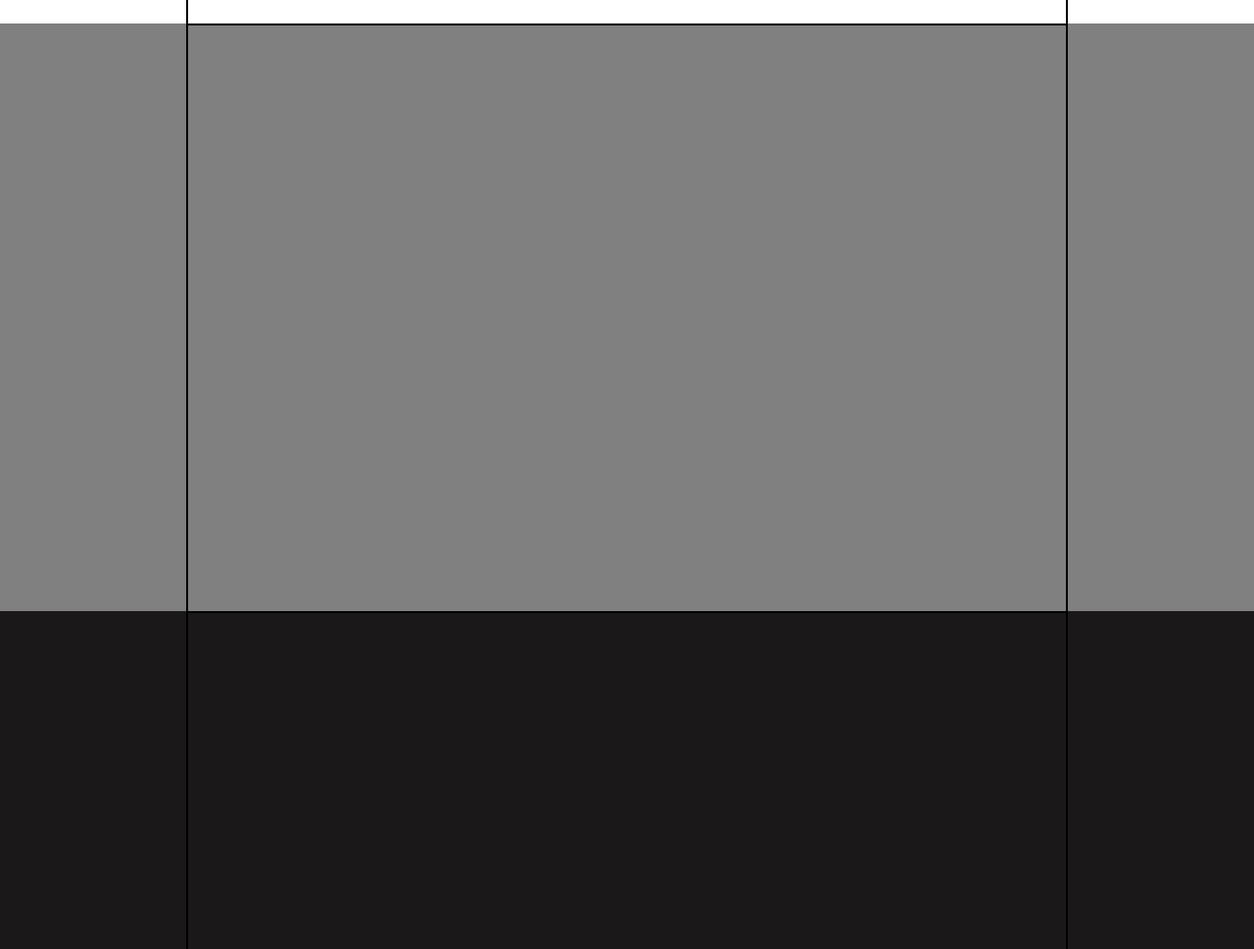
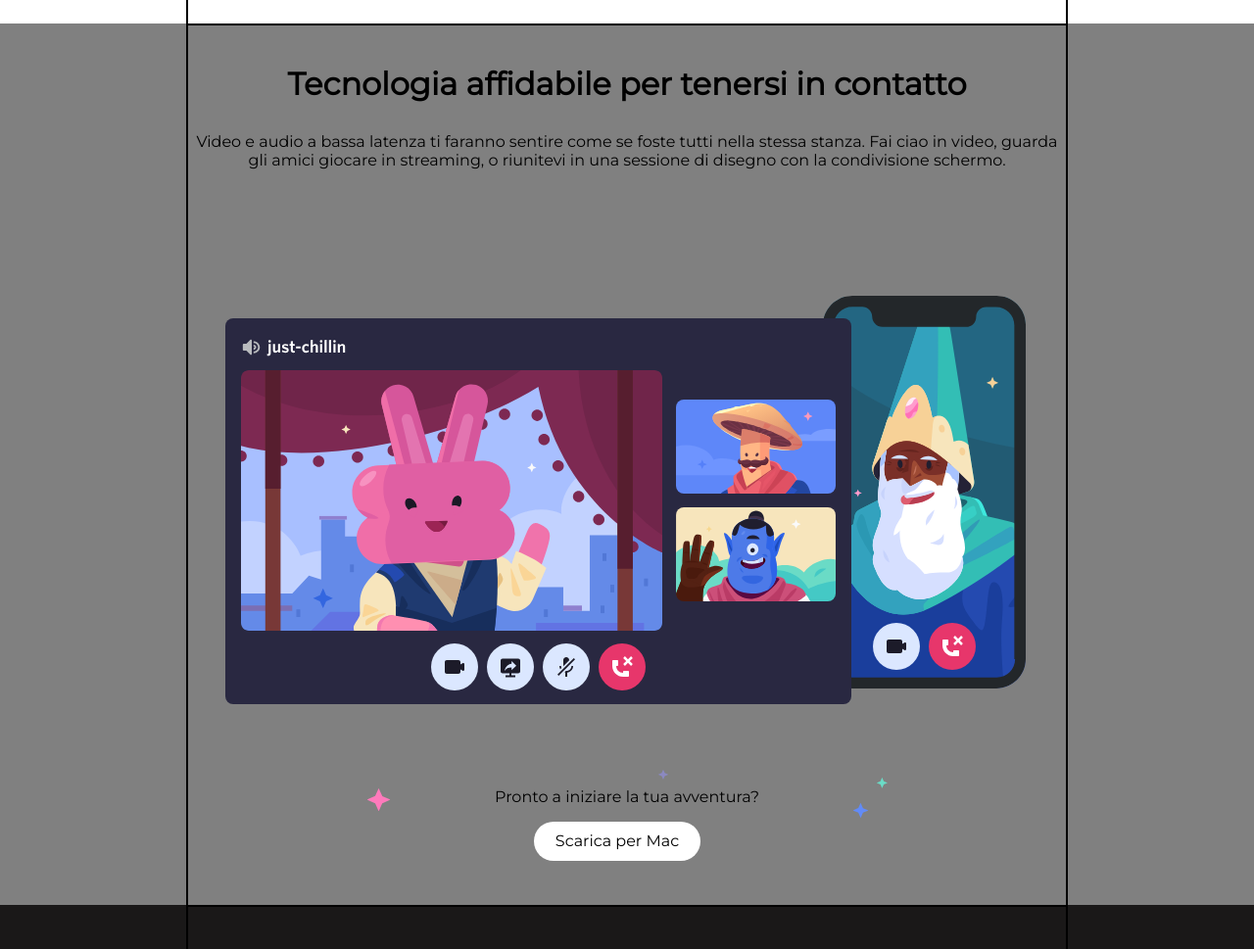
Before and after one commit to stefanocravotta/htmlcss-discord, a plain HTML site: page index.html in a window 1280 px wide. Shown: the part 2460-3429 px from the top of the page at 98% size. Drawn offline with Linux system fonts and the light colour scheme.

Commit message:
fine-ultima-main-section

```diff
--- a/assets/css/style.css
+++ b/assets/css/style.css
@@ -116,7 +116,9 @@ h2{
   margin-bottom: 30px;
 }
 
-
+.xl{
+  height: 900px ;
+}
 
 /* HEADER */
 
@@ -193,11 +195,38 @@ main section aside.description2{
 
 }
 
+section .container .top{
+  padding-top: 40px;
+  height: 20%;
+  text-align: center;
+}
 
+section .container .middle{
+  height: 60%;
+  text-align: center;
+}
+
+
+section .container .bottom{
+  height: 20%;
+  text-align: center;
+}
+
+.star{
+  position: relative;
+  margin: 0 auto;
+}
+
+.star span{
+  position: absolute;
+  left: 50%;
+  top: 50%;
+  transform: translate(-50%, -50%);
+}
 
 /* FOOTER */
 
 
 footer{
-  height: 1000px;
+  height: 600px;
 }
--- a/index.html
+++ b/index.html
@@ -79,6 +79,9 @@
 
           <!-- /SEZIONE 1 -->
 
+          <!-- SEZIONE 2 -->
+
+
 
     <section class="back-grey">
 
@@ -86,8 +89,8 @@
         <aside class="description">
 
           <div class="text">
-            <h2>Un luogo a invito con tutto lo spazio necessario per parlare</h2>
-            <p>I server Discord sono organizzati in canali tematici in cui puoi collaborare, condividere o semplicemente parlare della tua giornata senza intasare una chat di gruppo.</p>
+            <h2>Dove trovarsi é facile</h2>
+            <p>Mettiti comodo in un canale vocale quando hai tempo. Gli amici nel tuo server possono vedere che sei lì e unirsi istantaneamente senza dover chiamare.</p>
           </div>
 
         </aside>
@@ -100,19 +103,69 @@
 
     </section>
 
+          <!-- /SEZIONE 2 -->
+
+          <!-- SEZIONE 3 -->
+
 
     <section class="back-white">
 
-      <div class="container"></div>
+
+
+      <div class="container clearfix">
+
+        <aside class="box-img">
+          <img src="assets/img/item3.svg" alt="item1">
+        </aside>
+
+        <aside class="description">
+
+          <div class="text">
+            <h2>Da pochi a un fandom</h2>
+            <p>Dai inizio a una community di qualsiasi dimensione con strumenti di moderazione e accesso ai membri personalizzabile. Concedi ai membri poteri speciali, crea canali privati, e molto altro.</p>
+          </div>
+
+        </aside>
+
+      </div>
+
 
     </section>
 
+          <!-- /SEZIONE 3 -->
 
-    <section class="back-grey">
+          <!-- SEZIONE 4 -->
 
-      <div class="container"></div>
+
+    <section class="back-grey xl">
+
+      <div class="container">
+
+        <div class="top">
+          <h2>Tecnologia affidabile per tenersi in contatto</h2>
+          <p>Video e audio a bassa latenza ti faranno sentire come se foste tutti nella stessa stanza. Fai ciao in video, guarda gli amici giocare in streaming, o riunitevi in una sessione di disegno con la condivisione schermo.</p>
+        </div>
+
+        <div class="middle">
+          <img src="assets/img/item4-big.svg" alt="">
+        </div>
+
+        <div class="bottom">
+          <div class="star">
+            <img src="assets/img/stars.svg" alt="">
+            <span>Pronto a iniziare la tua avventura?</span>
+          </div>
+          <div class="button">
+            <a href="#" class="medium">Scarica per Mac</a>
+          </div>
+        </div>
+
+      </div>
 
     </section>
+
+          <!-- /SEZIONE 4 -->
+
 
   </main>
 
```
